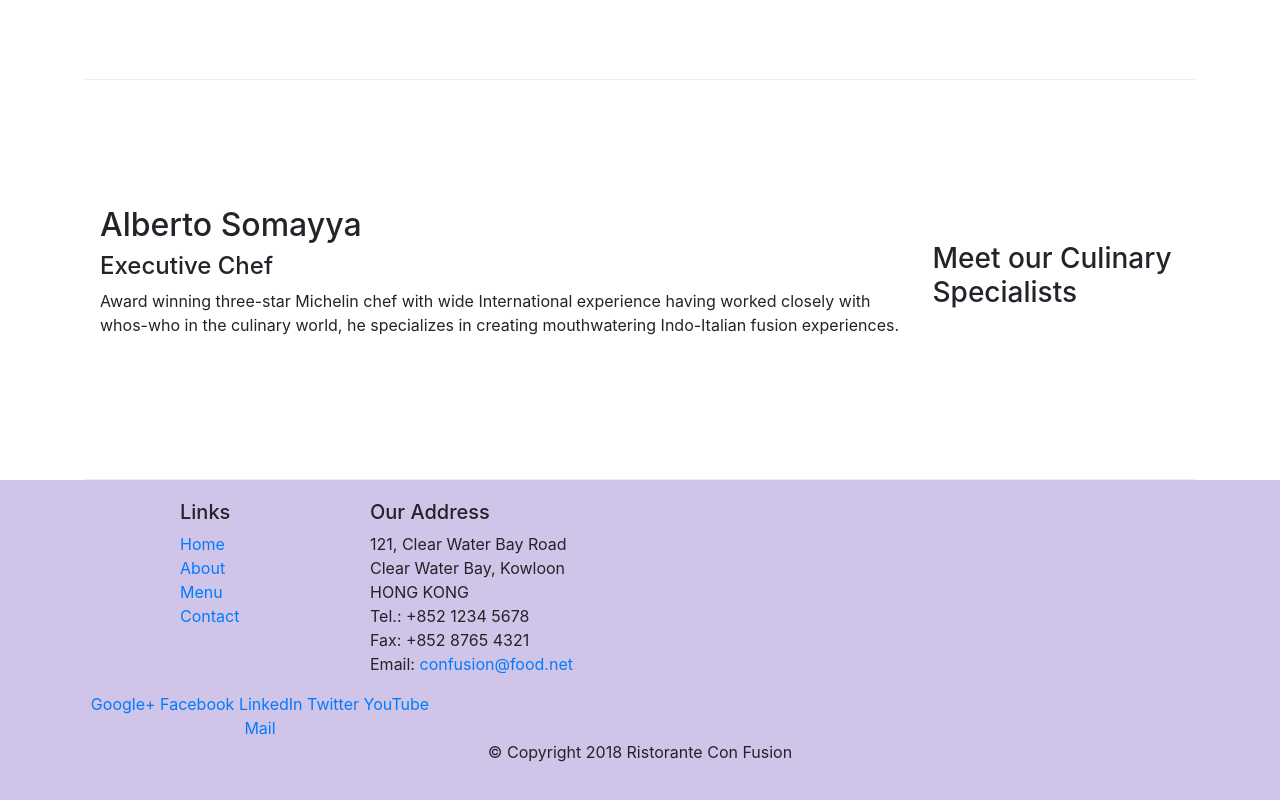
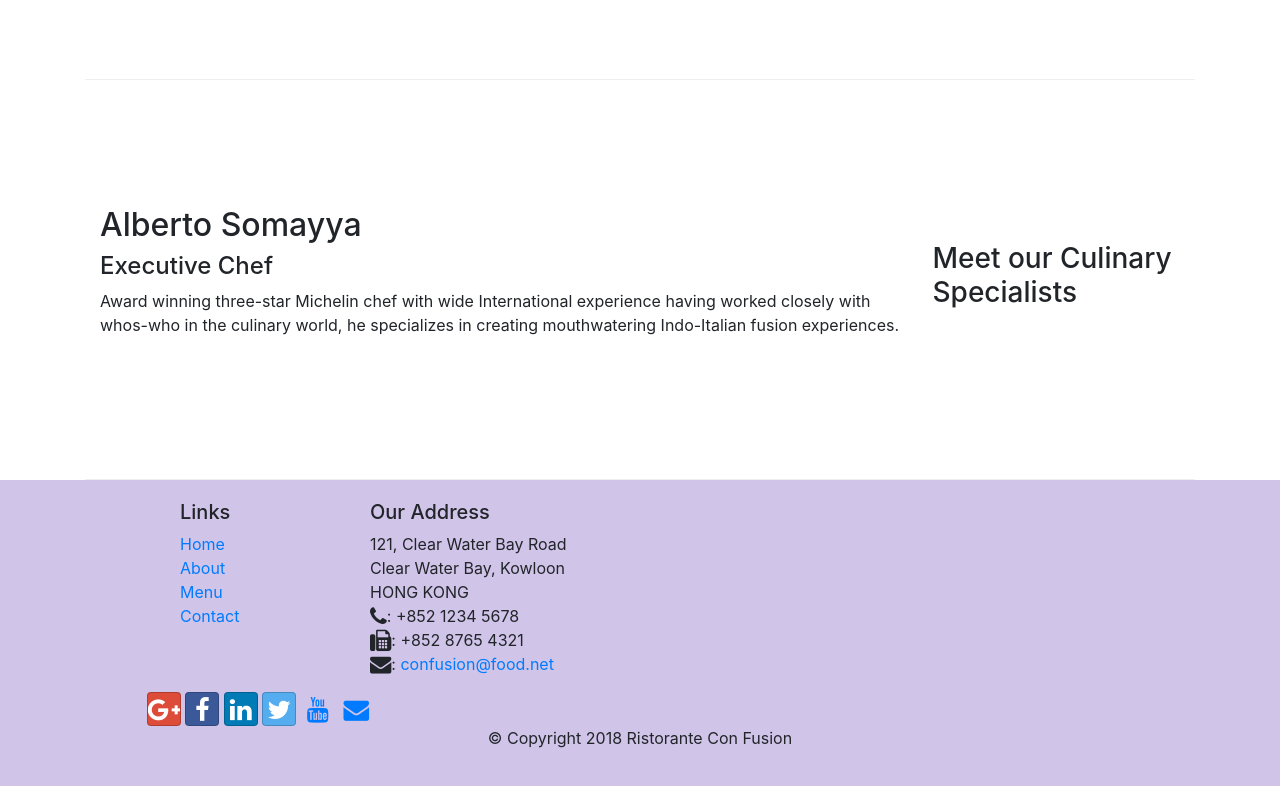
Before and after one commit to bugsbunny04/bootstrap, a website: page index.html in a window 1280 px wide. Shown: the part 1054-1854 px from the top of the page. Drawn offline with nearby package versions, Linux system fonts and the light colour scheme.

Commit message:
Icon Fonts

```diff
--- a/index.html
+++ b/index.html
@@ -8,6 +8,8 @@
 
     <!-- Bootstrap CSS -->
     <link rel="stylesheet" href="node_modules/bootstrap/dist/css/bootstrap.min.css">
+    <link rel="stylesheet" type="text/css" href="node_modules/font-awesome/css/font-awesome.min.css">
+    <link rel="stylesheet" type="text/css" href="node_modules/bootstrap-social/bootstrap-social.css">
     <link rel="stylesheet" type="text/css" href="css/styles.css">
     <title>Ristorante Con Fusion</title>
 </head>
@@ -21,10 +23,10 @@
            <a class="navbar-brand mr-auto" href="#">Ristorante Con Fusion</a>
            <div class="collapse navbar-collapse" id="Navbar">
                 <ul class="navbar-nav mr-auto">
-                    <li class="nav-item active"><a class="nav-link" href="#">Home</a></li>
-                    <li class="nav-item"><a class="nav-link" href="./aboutus.html">About</a></li>
-                    <li class="nav-item"><a class="nav-link" href="#">Menu</a></li>
-                    <li class="nav-item"><a class="nav-link" href="#">Contact</a></li>
+                    <li class="nav-item active"><a class="nav-link" href="#"><span class="fa fa-home fa-lg"></span>Home</a></li>
+                    <li class="nav-item"><a class="nav-link" href="./aboutus.html"><span class="fa fa-info fa-lg"></span>About</a></li>
+                    <li class="nav-item"><a class="nav-link" href="#"><span class="fa fa-list fa-lg"></span>Menu</a></li>
+                    <li class="nav-item"><a class="nav-link" href="#"><span class="fa fa-address-card fa-lg"></span>Contact</a></li>
                 </ul>
             </div>
         </div>
@@ -95,19 +97,19 @@
 		              121, Clear Water Bay Road<br>
 		              Clear Water Bay, Kowloon<br>
 		              HONG KONG<br>
-		              Tel.: +852 1234 5678<br>
-		              Fax: +852 8765 4321<br>
-		              Email: <a href="mailto:confusion@food.net">confusion@food.net</a>
+		              <i class="fa fa-phone fa-lg"></i>: +852 1234 5678<br>
+		              <i class="fa fa-fax fa-lg"></i>: +852 8765 4321<br>
+		              <i class="fa fa-envelope fa-lg"></i>: <a href="mailto:confusion@food.net">confusion@food.net</a>
 		           </address>
                 </div>
                 <div class="col-12 col-sm-4 align-self-center">
                     <div class="text-center">
-                        <a href="http://google.com/+">Google+</a>
-                        <a href="http://www.facebook.com/profile.php?id=">Facebook</a>
-                        <a href="http://www.linkedin.com/in/">LinkedIn</a>
-                        <a href="http://twitter.com/">Twitter</a>
-                        <a href="http://youtube.com/">YouTube</a>
-                        <a href="mailto:">Mail</a>
+                        <a class="btn btn-social-icon btn-google" href="http://google.com/+"><i class="fa fa-google-plus fa-lg"></i></a>
+                        <a class="btn btn-social-icon btn-facebook" href="http://www.facebook.com/profile.php?id="><i class="fa fa-facebook fa-lg"></i></a>
+                        <a class="btn btn-social-icon btn-linkedin" href="http://www.linkedin.com/in/"><i class="fa fa-linkedin fa-lg"></i></a>
+                        <a class="btn btn-social-icon btn-twitter" href="http://twitter.com/"><i class="fa fa-twitter fa-lg"></i></a>
+                        <a class="btn btn-social-icon btn-youtube" href="http://youtube.com/"><i class="fa fa-youtube fa-lg"></i></a>
+                        <a class="btn btn-social-icon" href="mailto:"><i class="fa fa-envelope fa-lg"></i></a>
                     </div>
                 </div>
            </div>
--- a/package.json
+++ b/package.json
@@ -15,6 +15,8 @@
   },
   "dependencies": {
     "bootstrap": "^4.0.0",
+    "bootstrap-social": "^5.1.1",
+    "font-awesome": "^4.7.0",
     "jquery": "^3.3.1",
     "popper.js": "^1.12.9"
   }
```
Also changed, not shown: aboutus.html (+15 -13 lines), 1 other file.
